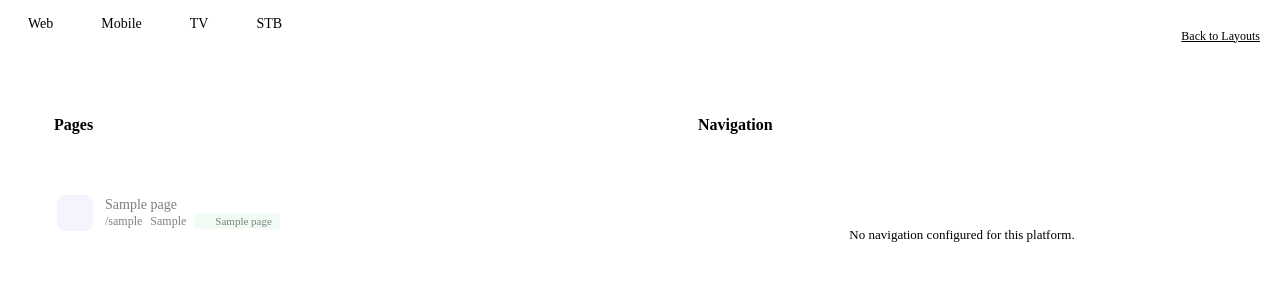
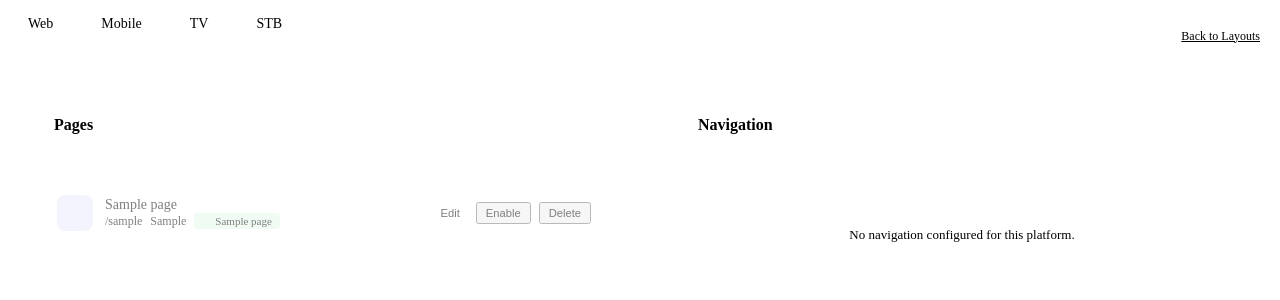
Before and after one commit to caritechsolutions/cari-iptv, a PHP site: template templates/admin/app-layout/pages.php in a window 1280 px wide. Shown: the top 300 px of the page. Run offline with PHP 8.4, Linux system fonts and the light colour scheme; the template is opened without the code that fills it: most values are stand-ins (such as "Sample title", 1, 10 or a date in 2020); data that the repository does not hold is empty.

Commit message:
Replace icon action buttons with text buttons on Pages & Nav
Use simple text buttons (Edit, Disable, Delete, Hide, Remove) with
existing .btn .btn-sm classes matching the Channels page pattern,
instead of Lucide font icon buttons that weren't rendering.

https://claude.ai/code/session_01LLAgwkTytuirgo1op5BEbc

```diff
--- a/templates/admin/app-layout/pages.php
+++ b/templates/admin/app-layout/pages.php
@@ -42,21 +42,8 @@ $platforms = ['web' => 'Web', 'mobile' => 'Mobile', 'tv' => 'TV', 'stb' => 'STB'
 .page-item .page-info { flex: 1; min-width: 0; }
 .page-item .page-name { font-weight: 500; font-size: 14px; }
 .page-item .page-meta { font-size: 12px; color: var(--text-muted); display: flex; gap: 8px; align-items: center; }
-.page-item .page-actions { display: flex; gap: 4px; flex-shrink: 0; }
-.page-item .page-actions .action-icon {
-    width: 28px; height: 28px; border-radius: 6px; cursor: pointer;
-    background: rgba(255,255,255,0.06); color: var(--text-secondary); display: flex; align-items: center; justify-content: center;
-    font-size: 14px; transition: all 0.2s;
-}
-.page-item .page-actions .action-icon i,
-.nav-item-row .nav-actions .action-icon i {
-    font-family: 'lucide' !important;
-    font-style: normal;
-    -webkit-font-smoothing: antialiased;
-    -moz-osx-font-smoothing: grayscale;
-}
-.page-item .page-actions .action-icon:hover { background: rgba(255,255,255,0.12); color: var(--text-primary); }
-.page-item .page-actions .action-icon.delete-btn:hover { color: var(--danger); }
+.page-item .page-actions { display: flex; gap: 0.5rem; flex-shrink: 0; align-items: center; }
+.page-item .page-actions .btn { white-space: nowrap; font-size: 0.7rem; padding: 0.2rem 0.5rem; }
 
 .page-item.inactive { opacity: 0.5; }
 .page-item .system-badge {
@@ -84,14 +71,8 @@ $platforms = ['web' => 'Web', 'mobile' => 'Mobile', 'tv' => 'TV', 'stb' => 'STB'
 }
 .nav-item-row .nav-label { flex: 1; font-size: 14px; font-weight: 500; }
 .nav-item-row .nav-target { font-size: 12px; color: var(--text-muted); }
-.nav-item-row .nav-actions { display: flex; gap: 4px; flex-shrink: 0; }
-.nav-item-row .nav-actions .action-icon {
-    width: 26px; height: 26px; border-radius: 6px; cursor: pointer;
-    background: rgba(255,255,255,0.06); color: var(--text-secondary); display: flex; align-items: center; justify-content: center;
-    font-size: 12px; transition: all 0.2s;
-}
-.nav-item-row .nav-actions .action-icon:hover { background: rgba(255,255,255,0.12); color: var(--text-primary); }
-.nav-item-row .nav-actions .action-icon.delete-btn:hover { color: var(--danger); }
+.nav-item-row .nav-actions { display: flex; gap: 0.5rem; flex-shrink: 0; align-items: center; }
+.nav-item-row .nav-actions .btn { white-space: nowrap; font-size: 0.7rem; padding: 0.2rem 0.5rem; }
 .nav-item-row.inactive { opacity: 0.5; }
 
 /* Nav style selector */
@@ -268,16 +249,10 @@ $platforms = ['web' => 'Web', 'mobile' => 'Mobile', 'tv' => 'TV', 'stb' => 'STB'
                                 </div>
                             </div>
                             <div class="page-actions">
-                                <span class="action-icon" onclick="openEditPageModal(<?= htmlspecialchars(json_encode($pg)) ?>)" title="Edit">
-                                    <i class="lucide-pencil"></i>
-                                </span>
-                                <span class="action-icon" onclick="togglePage(<?= $pg['id'] ?>, <?= $pg['is_active'] ? 0 : 1 ?>)" title="<?= $pg['is_active'] ? 'Disable' : 'Enable' ?>">
-                                    <i class="lucide-<?= $pg['is_active'] ? 'eye-off' : 'eye' ?>"></i>
-                                </span>
+                                <button type="button" class="btn btn-secondary btn-sm" onclick="openEditPageModal(<?= htmlspecialchars(json_encode($pg)) ?>)">Edit</button>
+                                <button type="button" class="btn btn-<?= $pg['is_active'] ? 'warning' : 'success' ?> btn-sm" onclick="togglePage(<?= $pg['id'] ?>, <?= $pg['is_active'] ? 0 : 1 ?>)"><?= $pg['is_active'] ? 'Disable' : 'Enable' ?></button>
                                 <?php if (!$pg['is_system']): ?>
-                                    <span class="action-icon delete-btn" onclick="deletePage(<?= $pg['id'] ?>, '<?= htmlspecialchars($pg['name'], ENT_QUOTES) ?>')" title="Delete">
-                                        <i class="lucide-trash-2"></i>
-                                    </span>
+                                    <button type="button" class="btn btn-danger btn-sm" onclick="deletePage(<?= $pg['id'] ?>, '<?= htmlspecialchars($pg['name'], ENT_QUOTES) ?>')">Delete</button>
                                 <?php endif; ?>
                             </div>
                         </li>
@@ -349,15 +324,9 @@ $platforms = ['web' => 'Web', 'mobile' => 'Mobile', 'tv' => 'TV', 'stb' => 'STB'
                                     <?php endif; ?>
                                 </div>
                                 <div class="nav-actions">
-                                    <span class="action-icon" onclick='openEditNavItemModal(<?= htmlspecialchars(json_encode($item)) ?>)' title="Edit">
-                                        <i class="lucide-pencil"></i>
-                                    </span>
-                                    <span class="action-icon" onclick="toggleNavItem(<?= $item['id'] ?>, <?= $item['is_active'] ? 0 : 1 ?>)" title="<?= $item['is_active'] ? 'Hide' : 'Show' ?>">
-                                        <i class="lucide-<?= $item['is_active'] ? 'eye-off' : 'eye' ?>"></i>
-                                    </span>
-                                    <span class="action-icon delete-btn" onclick="removeNavItem(<?= $item['id'] ?>)" title="Remove">
-                                        <i class="lucide-trash-2"></i>
-                                    </span>
+                                    <button type="button" class="btn btn-secondary btn-sm" onclick='openEditNavItemModal(<?= htmlspecialchars(json_encode($item)) ?>)'>Edit</button>
+                                    <button type="button" class="btn btn-<?= $item['is_active'] ? 'warning' : 'success' ?> btn-sm" onclick="toggleNavItem(<?= $item['id'] ?>, <?= $item['is_active'] ? 0 : 1 ?>)"><?= $item['is_active'] ? 'Hide' : 'Show' ?></button>
+                                    <button type="button" class="btn btn-danger btn-sm" onclick="removeNavItem(<?= $item['id'] ?>)">Remove</button>
                                 </div>
                             </div>
                         <?php endforeach; ?>
```
